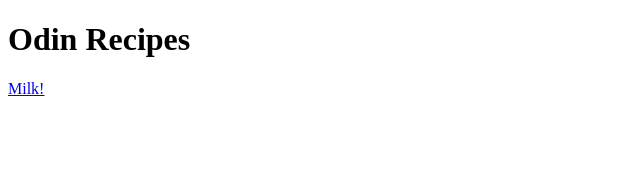
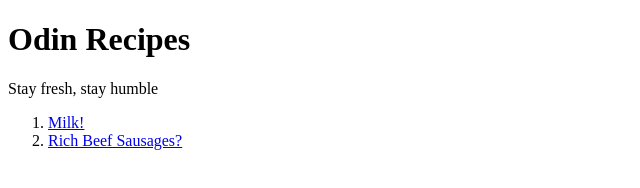
Before and after one commit to tmhewitt/odin-recipes, a plain HTML site: page index.html in a window 1280 px wide. Shown: the whole page, without its empty margins (0-640 px from the left). Drawn offline with Linux system fonts and the light colour scheme.

Commit message:
Add Sausage recipe to homepage

```diff
--- a/index.html
+++ b/index.html
@@ -8,6 +8,13 @@
 </head>
 <body>
     <p><h1>Odin Recipes</h1></p>
-    <p><a href="recipes/milk.html">Milk!</a></p>
+    <p>Stay fresh, stay humble</p>
+        <ol>
+            <li><a href="recipes/milk.html">Milk!</a></li>
+            <li><a href="recipes/rich-beef-sausages.html">Rich Beef Sausages?</a> </li>
+
+
+
+
 </body>
 </html>
```
